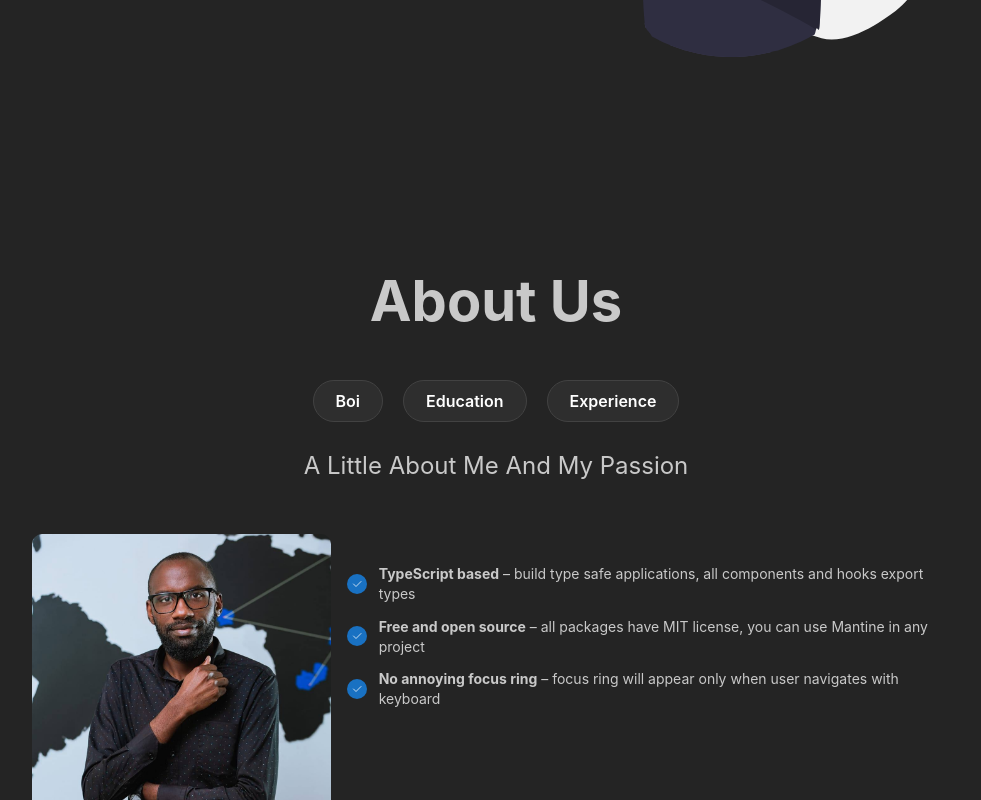
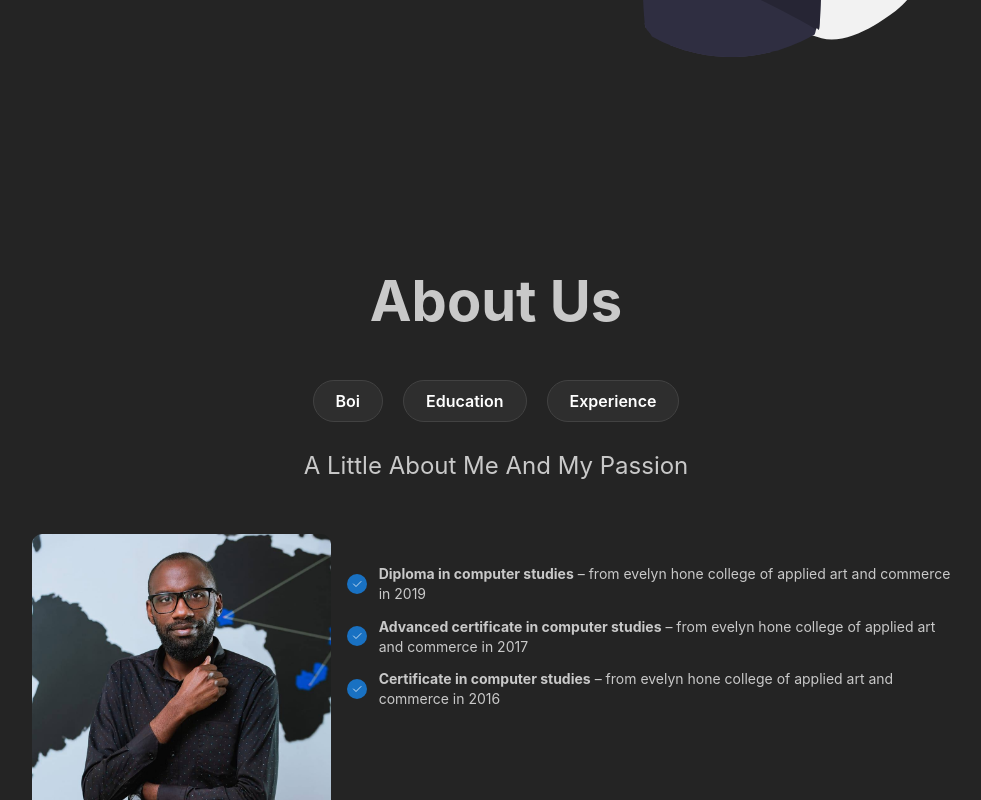
Before and after one commit to Deewiliams/My-portfolio, a React (Vite) app: page / in a window 1280 px wide. Both pictures are taken after a click on the button "Education". Shown: the part 617-1417 px from the top of the page, without its empty margins (144-1125 px from the left). Built offline with nearby package versions, Linux system fonts and the light colour scheme.

Commit message:
added about my education back ground

```diff
--- a/src/pages/AboutUs/AboutUs.tsx
+++ b/src/pages/AboutUs/AboutUs.tsx
@@ -94,7 +94,7 @@ export const AboutUs = () => {
           </Grid.Col>
           <Grid.Col span={{ base: 12, xs: 8 }}>
             {selectedItem?.name === "Boi" ? (
-              <Text fz="lg" mt="sm" fw={500}>
+              <Text fz="xl" mt="sm" fw={500}>
                 {selectedItem?.about_me}
               </Text>
             ) : selectedItem?.name === "Education" ? (
@@ -109,16 +109,13 @@ export const AboutUs = () => {
                 }
               >
                 <List.Item>
-                  <b>TypeScript based</b> – build type safe applications, all
-                  components and hooks export types
+                  <b>Diploma in computer studies</b> – from evelyn hone college of applied art and commerce in 2019
                 </List.Item>
                 <List.Item>
-                  <b>Free and open source</b> – all packages have MIT license,
-                  you can use Mantine in any project
+                <b>Advanced certificate in computer studies</b> – from evelyn hone college of applied art and commerce in 2017
                 </List.Item>
                 <List.Item>
-                  <b>No annoying focus ring</b> – focus ring will appear only
-                  when user navigates with keyboard
+                <b>Certificate in computer studies</b> – from evelyn hone college of applied art and commerce in 2016
                 </List.Item>
               </List>
             ) : selectedItem?.name === "Experience" ? ( // New condition for Experience
```
